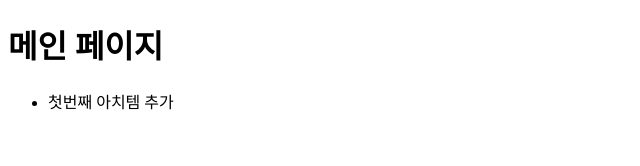
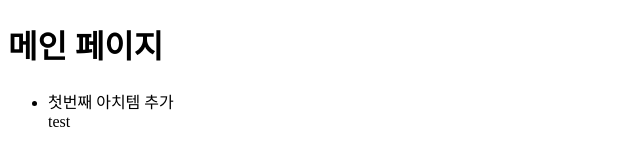
Before and after one commit to SeHyungKim/MyApp, a plain HTML site: page index.html in a window 1280 px wide. Shown: the full height of the page, 0-640 px from the left. Drawn offline with Linux system fonts and the light colour scheme.

Commit message:
td추가

```diff
--- a/index.html
+++ b/index.html
@@ -10,6 +10,7 @@
     <h1>메인 페이지</h1>
     <ul>
         <li>첫번째 아치템 추가</li>
+        <td>test</td>
     </ul>
 </body>
 </html>
```
